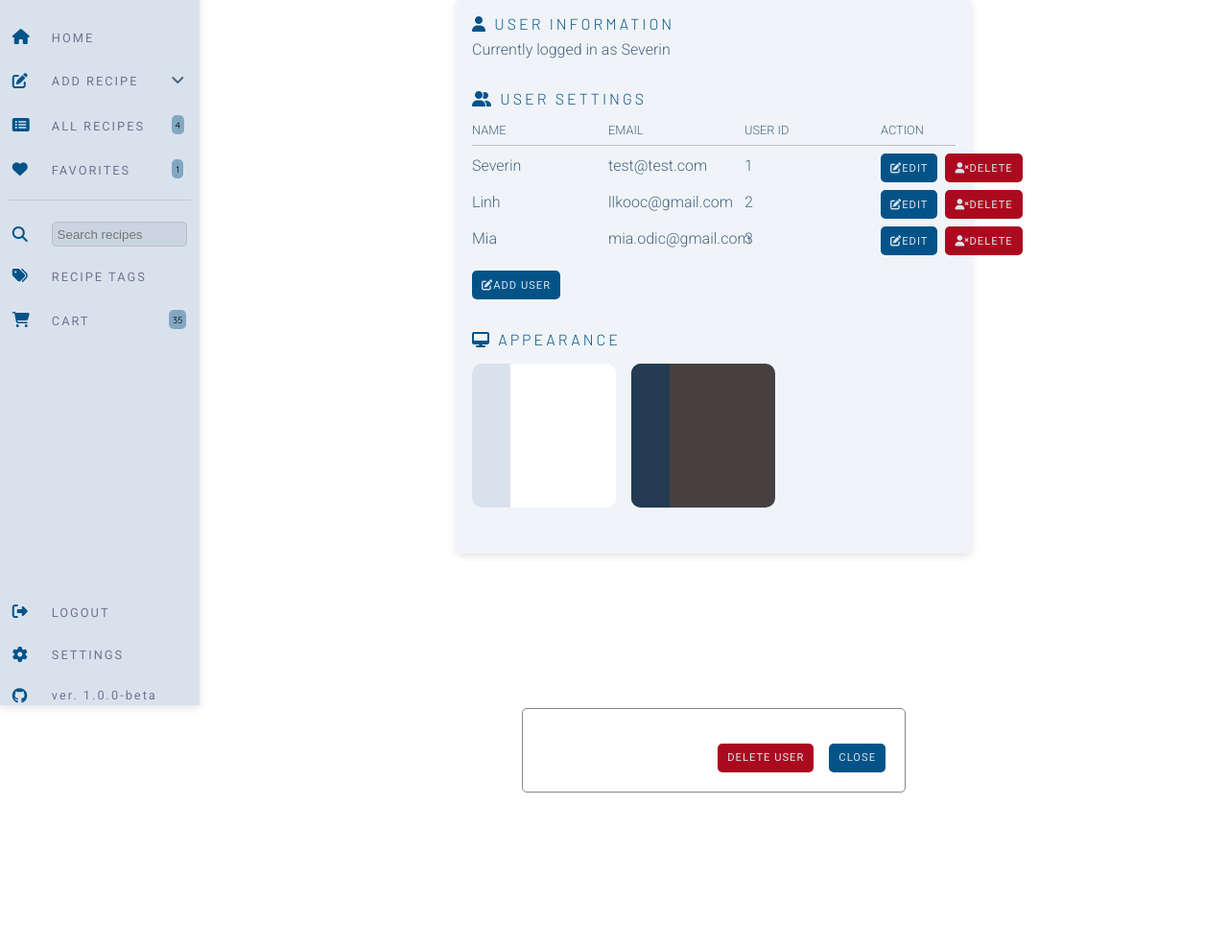
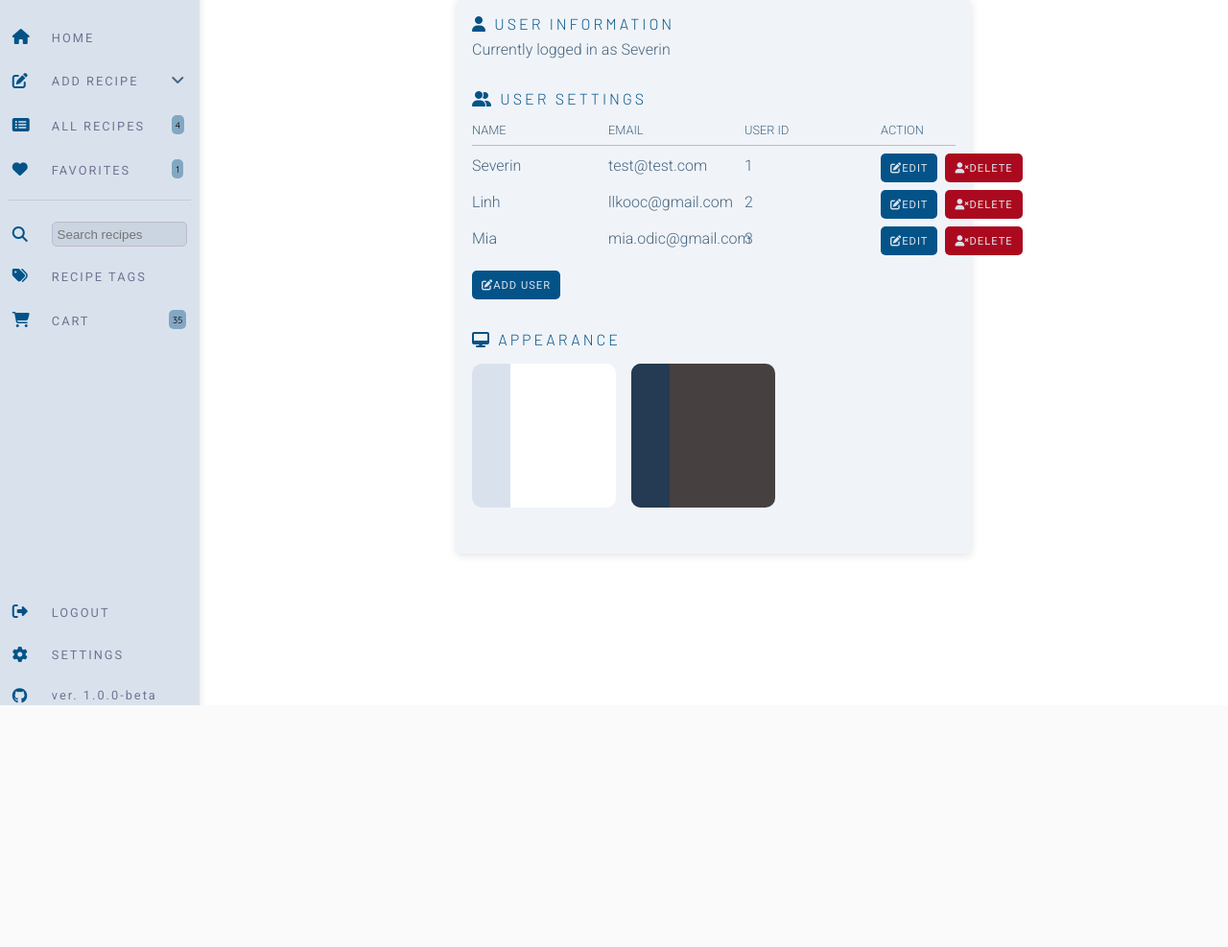
Before and after one commit to odics/remi, a Flask app: page /settings in a window 1280 px wide. Shown: the part 65-1052 px from the top of the page at 96% size. After the commit the page ends 800 px from the top, so only its background shows below. Run offline with Flask 3, Linux system fonts and the light colour scheme; a user stored in the database is signed in; data comes from the database, SQL or seed files in the repository; both versions use the stored data as it was after the commit; some libraries are stand-ins or nearby versions.

Commit message:
Finished user control panel.

```diff
--- a/website/static/css/index.css
+++ b/website/static/css/index.css
@@ -1797,6 +1797,19 @@
     background-color: rgba(0,0,0,0.4);
   }
 
+  .modal-container-cp {
+    display: none;
+    position: fixed;
+    z-index: 1;
+    left: 0;
+    top: 0;
+    width: 100%;
+    height: 100%;
+    overflow: auto;
+    background-color: rgb(0,0,0);
+    background-color: rgba(0,0,0,0.4);
+  }
+
   .modal {
     display: flex;
     flex-direction: column;
--- a/website/templates/base.html
+++ b/website/templates/base.html
@@ -210,6 +210,9 @@
         </div>
       </div>
     </div>
+
+
+
   </main>
     <script
       src="https://cdn.jsdelivr.net/npm/popper.js@1.12.9/dist/umd/popper.min.js"
--- a/website/templates/settings.html
+++ b/website/templates/settings.html
@@ -41,7 +41,7 @@
             <span class="user-info">{{ user.first_name }}</span>
             <span class="user-info">{{ user.email }}</span>
             <span class="user-info">{{ user.id }}</span>
-            <span class="user-control"><button class="button-user-primary"><i class="fa-solid fa-pen-to-square"></i> Edit</button><button class="button-user-delete" id="deleteUser" onclick="deleteUser({{ user.id }})"><i class="fa-solid fa-user-xmark"></i> Delete</button></span>
+            <span class="user-control"><button class="button-user-primary"><i class="fa-solid fa-pen-to-square"></i> Edit</button><button class="button-user-delete" id="deleteUser" onclick="deleteUser({{ user.id }}, '{{ user.first_name }}')"><i class="fa-solid fa-user-xmark"></i> Delete</button></span>
           </div>
           {% endfor %}
           <div class="add-user">
@@ -74,13 +74,31 @@
             </div>
           </div>
         </div>
+
+        <div class="modal-container-cp" id="modal-container-cp" style="display: none">
+          <div class="modal">
+            <p id="cp-modal-inner-text"></p>
+            <div>
+              <a class="modal-delete" id="delete-link" href="#">Delete User</a>
+              <a class="button-primary close-modal" id="close" onclick="closeCPModal()">Close</a>
             </div>
           </div>
+        </div>
+      </div>
+    </div>
+
+
+
+
 <script>
 
   var addUser = document.getElementById("addUser");
   var userFormControl = document.getElementById("userFormControl");
   var userModal = document.getElementById("modal-container-cp");
+
+  function closeCPModal() {
+    userModal.style.display = "none";
+  }
 
   addUser.addEventListener("click", function() {
     userFormControl.style.display = "grid";
@@ -97,23 +115,18 @@
     userFormControl.style.display = "none";
   });
 
-      function deleteUser(userID) {
-        console.log(`Deleting user ID ${userID}`);
+  function deleteUser(userID, userName) {
+    var cpInnerText = document.getElementById("cp-modal-inner-text");
+    var userModalText = `Are you sure you want to delete ${userName}?`
+    var userDeleteLink = document.getElementById("delete-link");
+
+    cpInnerText.innerHTML = userModalText;
+    userDeleteLink.setAttribute("href", `/delete_user/${userID}`);
     userModal.style.display = "block";
   }
 
 </script>
 
-<div class="modal-container-cp" id="modal-container-cp">
-  <div class="modal">
-    <p id="modal-inner-text"></p>
-    <div>
-      <a class="modal-delete" id="delete-link" href="#">Delete User</a>
-      <a class="button-primary close-modal" id="close" onclick="close_modal()">Close</a>
-    </div>
-  </div>
-</div>
-
     {% endblock %}
     </div>
     </div>
--- a/website/views.py
+++ b/website/views.py
@@ -56,6 +56,19 @@
     return render_template("settings.html", favorite_total=favorite_total, total_recipes=total_recipes, shopping_list=shopping_list, user=current_user,
                            all_users=all_users)
 
+@views.route('/delete_user/<user_id>')
+@login_required
+def delete_user(user_id):
+    ''' Deletes a user based on provided user ID '''
+
+    user_to_delete = db.session.query(User).filter_by(id=user_id).first()
+    username = user_to_delete.first_name
+    db.session.delete(user_to_delete)
+    db.session.commit()
+
+    flash("Successfully deleted " + username, category="success")
+
+    return redirect(url_for('views.settings'))
 
 @views.route('/all_recipes', methods=['GET', 'POST'])
 @login_required
```
Also changed, not shown: instance/database.db. Lines whose indentation alone changed are shown as unchanged.
